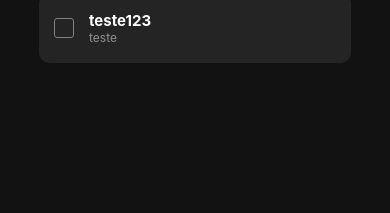
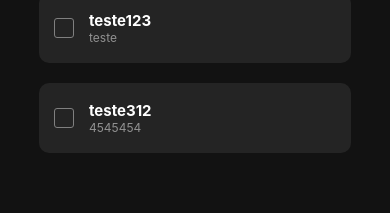
Before and after one commit to Eliezir/ToDoList, a React Native app: screen /Home in a window 390 px wide. Shown: the part 252-465 px from the top of the page. Built offline with nearby package versions, Linux system fonts and the light colour scheme; data requests are answered from the project's data file.

Commit message:
post bug fix

```diff
--- a/db.json
+++ b/db.json
@@ -17,6 +17,12 @@
       "titulo": "teste123",
       "grupo": "teste",
       "id": 4
+    },
+    {
+      "status": "Active",
+      "titulo": "teste312",
+      "grupo": "4545454",
+      "id": 5
     }
   ]
 }
--- a/package.json
+++ b/package.json
@@ -9,6 +9,7 @@
     "web": "expo start --web"
   },
   "dependencies": {
+    "@babel/preset-env": "^7.20.2",
     "@expo/webpack-config": "^0.17.0",
     "@react-native-picker/picker": "2.4.2",
     "@react-navigation/native": "^6.0.13",
@@ -25,7 +26,7 @@
     "react-native-web": "~0.18.7"
   },
   "devDependencies": {
-    "@babel/core": "^7.12.9"
+    "@babel/core": "^7.20.2"
   },
   "private": true
 }
--- a/src/Telas/CreateTask.js
+++ b/src/Telas/CreateTask.js
@@ -11,19 +11,20 @@ import { Picker, PickerIOS } from '@react-native-picker/picker';
 import ModalConteudo from '../componentes/modal'
 
 export default function CreateTask() {
+  const navigation = useNavigation();
   const [titulo, setTitulo] = useState(null)
   const [lista, setLista] = useState('Default')
   const [modalVisible, setModalVisible] = useState(false)
   const [id] = useState()
 
-  const postTask = (grupo) =>{
-    fetch('http://localhost:3000/tasks', {
+  async function postTask(grupo) {
+    await fetch('http://localhost:3000/tasks', {
       method: 'POST',
       body: JSON.stringify({
-  id:id,
-  status:"Active",
-  titulo:titulo,
-  grupo:grupo,
+        id: id,
+        status: "Active",
+        titulo: titulo,
+        grupo: grupo,
       }),
       headers: {
         'Content-type': 'application/json; charset=UTF-8',
@@ -33,15 +34,17 @@ headers: {
 
 
 
-  const addTask = () => {
+  async function addTask  () {
     if (grupos.every((group) => { return !(group.label.toLowerCase() === lista.toLowerCase()) })) {
       grupos.push({ label: lista, value: lista })
-      postTask(lista)
+      await postTask(lista)
+      navigation.navigate('Home')
     }
     else {
       let index = grupos.map(g => g.label.toLowerCase()).indexOf(lista.toLowerCase())
       tasksList.push({ status: "Active", titulo: titulo, grupo: grupos[index].label })
-      postTask(grupos[index].label)
+      await postTask(grupos[index].label)
+      navigation.navigate('Home')
     }
   }
   let gruposShow = [...grupos]
@@ -52,9 +55,9 @@ headers: {
     return <Picker.Item key={k} value={g.label} label={g.label} />
   })
 
-  const addList = () =>{
+  const addList = () => {
     if (grupos.every((group) => { return !(group.label.toLowerCase() === lista.toLowerCase()) })) {
-      grupos.push({ key:grupos.length + 1 ,label: lista, value: lista })
+      grupos.push({ key: grupos.length + 1, label: lista, value: lista })
     }
     else {
       let index = grupos.map(g => g.label.toLowerCase()).indexOf(lista.toLowerCase())
@@ -63,7 +66,7 @@ headers: {
   }
 
 
-  const navigation = useNavigation();
+
 
   return (
     <SafeAreaView style={styles.container}>
@@ -80,13 +83,13 @@ headers: {
           <Picker dropdownIconColor={'#ffff'} style={styles.picker} selectedValue={lista} onValueChange={(itemValue) => setLista(itemValue)}>
             {gruposItem}
           </Picker>
-        <IconList name="playlist-plus" size={25} color={"#ffff"} onPress={()=> setModalVisible(true) } />
+          <IconList name="playlist-plus" size={25} color={"#ffff"} onPress={() => setModalVisible(true)} />
         </View>
         <Modal animationType="fade" transparent={true} visible={modalVisible}>
-        <ModalConteudo inputLabel={styles.inputLabel}set={setLista} fechar={() => setModalVisible(false)} add={()=>{[addList(), setModalVisible(false)]}}/>
+          <ModalConteudo inputLabel={styles.inputLabel} set={setLista} fechar={() => setModalVisible(false)} add={() => { [addList(), setModalVisible(false)] }} />
         </Modal>
       </View>
-      <AbsoluteButton func={addTask} navigate={'Home'} simbol={<Icon name="check" size={25} />} />
+      <AbsoluteButton func={addTask} simbol={<Icon name="check" size={25} />} />
     </SafeAreaView>
   );
 }
@@ -123,19 +126,19 @@ const styles = StyleSheet.create({
     color: "#FFFFFF",
     width: "90%"
   },
-  listaInput:{
+  listaInput: {
     width: '100%',
     display: 'flex',
     flexDirection: 'row',
     alignItems: 'center'
   },
   inputLabel: {
-    color:'white',
-    margin:0,
-    marginTop:50,
-    fontWeight:'Bold',
-    marginBottom:10,
-    fontSize:20,
+    color: 'white',
+    margin: 0,
+    marginTop: 50,
+    fontWeight: 'Bold',
+    marginBottom: 10,
+    fontSize: 20,
   }
 
 
--- a/src/Telas/Home.js
+++ b/src/Telas/Home.js
@@ -44,11 +44,12 @@ export default function Home() {
       body: formdata,
       redirect: 'follow'
     };
-    fetch(`http://localhost:3000/tasks/${task}`, requestOptions)
+       fetch(`http://localhost:3000/tasks/${task}`, requestOptions)
+       .then()
       .catch(error => console.log('error', error));
-    setLoadTask(loadTask += 1)
-    console.log('setou')
-  }
+     setLoadTask(loadTask += 1)
+    console.log(tasks)
+}
   useEffect(() => {
     var requestOptions = {
       method: 'GET',
@@ -89,23 +90,22 @@ export default function Home() {
   }
 
 /* pesquisar por grupos */
-  const filterList = (filter) => {
-    filtro = filter;
+  const filterList = (filtrar) => {
+    filtro = filtrar;
     var filteredTasks = []
-    if (filter == 'Todas as listas') {
+    if (filtrar == 'Todas as listas') {
       filteredTasks = [...tasksList]
       setFilter(false)
     }
     else {
       setFilter(true)
       tasksList.forEach((task) => {
-        if (task.grupo == filter) {
+        if (task.grupo == filtrar) {
           filteredTasks.push(task)
         }
       })
     }
     setTasks(filteredTasks)
-
   }
 
   const pass = () => { }
@@ -121,16 +121,14 @@ export default function Home() {
         filterList(filtro)
       }
     },1000)
-    async () => { setTimeout(() => {
+    setTimeout(() => {
     const teste = tasksList.some((task) => {
       return task.grupo == deletedGroup
     })
-    console.log(tasksList)
     if (!teste) {
       grupos.splice(grupos.map(g => g.label).indexOf(deletedGroup), 1)
     }
-  }, 2000)}
-
+  }, 2000)
   }
 
 /* grupos para o dropdown */
@@ -161,7 +159,7 @@ tasksList.map((task) => {
       </View>
       <FlatList style={{ width: "100%", alignContent: "center" }} data={tasks} renderItem={({ item, index }) => <TaskCard data={item} function={checked} functionIndex={item} key={index} />}>
       </FlatList>
-      <AbsoluteButton func={pass} navigate={'Create'} simbol={"+"} />
+      <AbsoluteButton func={()=>navigation.navigate('Create')} /* navigate={'Create'}  */simbol={"+"} />
     </SafeAreaView>
   );
 }
--- a/src/componentes/absoluteButton.js
+++ b/src/componentes/absoluteButton.js
@@ -5,7 +5,7 @@ import { useNavigation } from '@react-navigation/native';
 export default function AbsoluteButton(props) {
     const navigation = useNavigation();
  return (
-    <TouchableOpacity onPress={() => {navigation.navigate(props.navigate);props.func()}} style={styles.btnCreateComentario}>
+    <TouchableOpacity onPress={() => {props.func()}} style={styles.btnCreateComentario}>
     <Text style={styles.btnCreateComentarioTxt}>{props.simbol}</Text>
   </TouchableOpacity>
   );
```
Also changed, not shown: 1 other file (tests, documents, lock files or other folders). Lines whose indentation alone changed are shown as unchanged.
